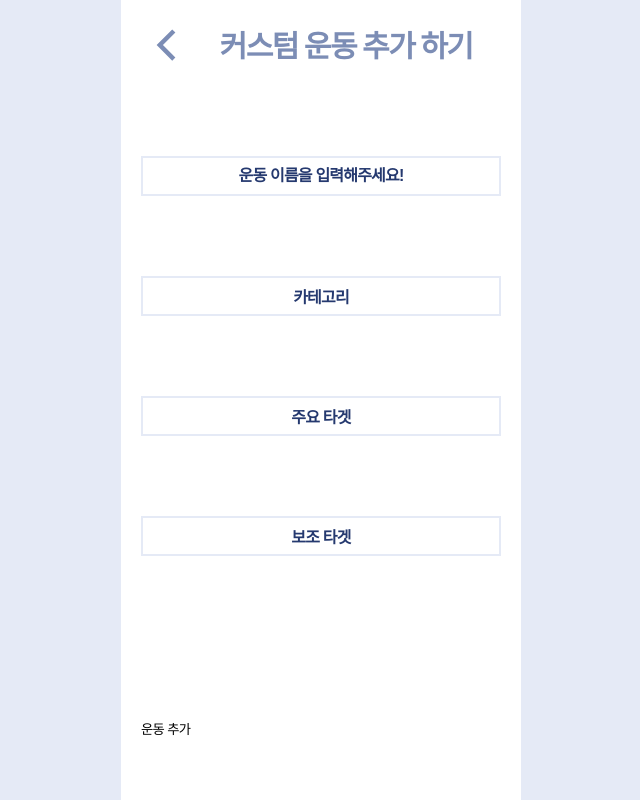
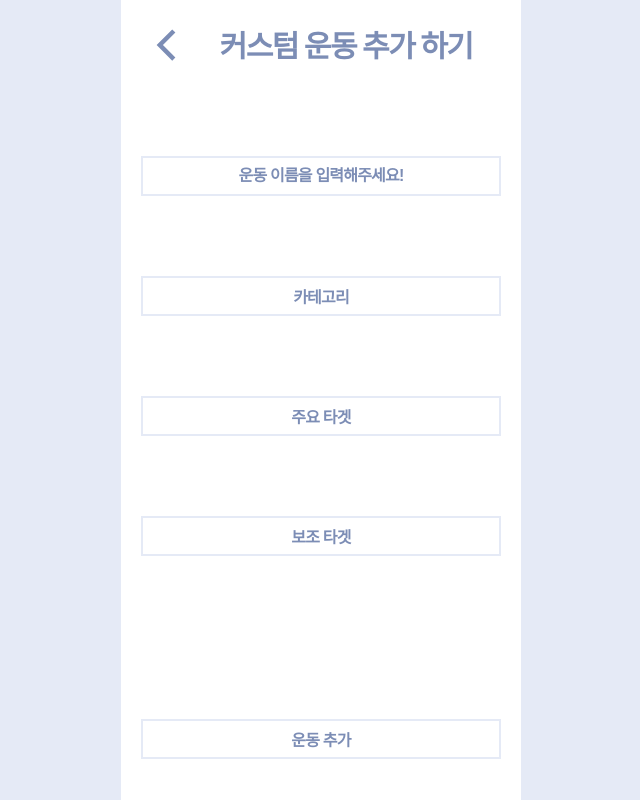
Before and after one commit to waterhumanB/progressive-overload, a React (Create React App) app: page /routine/routine-make/custom-exercise in a window 1280 px wide. Shown: the whole page, without its empty margins (319-959 px from the left). Built offline with nearby package versions, Linux system fonts and the light colour scheme.

Commit message:
feat: 커스텀 페이지 4개의 입력값이 모두 있을때 버튼 활성화

```diff
--- a/src/components/CustomSelectorBtn/styles.ts
+++ b/src/components/CustomSelectorBtn/styles.ts
@@ -7,15 +7,12 @@ export const customSelector = styled.button<{ selectorName: string }>`
   background: ${(props) =>
     props.selectorName === '카테고리' || props.selectorName === '주요 타겟' || props.selectorName === '보조 타겟'
       ? colors.WHITE
-      : colors.FOCUS};
-  border: ${(props) =>
-    props.selectorName === '카테고리' || props.selectorName === '주요 타겟' || props.selectorName === '보조 타겟'
-      ? `2px solid ${colors.BACK}`
-      : `2px solid ${colors.FOCUS}`};
+      : colors.BACK};
+  border: 2px solid ${colors.BACK};
   color: ${(props) =>
     props.selectorName === '카테고리' || props.selectorName === '주요 타겟' || props.selectorName === '보조 타겟'
-      ? colors.FOCUS
-      : colors.WHITE};
+      ? colors.FONT
+      : colors.FOCUS};
   font-size: 16px;
   margin-bottom: 80px;
   align-items: center;
--- a/src/components/Modal/CustomSelectorModal/index.tsx
+++ b/src/components/Modal/CustomSelectorModal/index.tsx
@@ -46,6 +46,11 @@ const CustomSelectorModal = ({
               </button>
             </div>
           )))}
+      {nameFitler === 'secondTarget' && (
+        <button name='secondTarget' value='없음' type='button' onClick={selectorData}>
+          없음
+        </button>
+      )}
     </S.customSelectorModalContainer>
   )
 }
--- a/src/routes/Routine/CustomExercise/index.tsx
+++ b/src/routes/Routine/CustomExercise/index.tsx
@@ -1,15 +1,18 @@
-import { useState } from 'react'
+import { ChangeEvent, useState } from 'react'
 import { useNavigate } from 'react-router-dom'
 import { ReactComponent as Arrow } from '../../../assets/imgs/arrow.svg'
 import CustomSelectorBtn from '../../../components/CustomSelectorBtn'
 import Modal from '../../../components/Modal'
 import * as S from './styles'
 
+const INIT_CUSTOMDATA = { name: '', category: '카테고리', mainTarget: '주요 타겟', secondTarget: '보조 타겟' }
+
 const CustomExercise = () => {
+  const navigate = useNavigate()
   const [toggleModal, setToggleModal] = useState(false)
   const [nameFilter, setNameFilter] = useState('')
-  const [customExerciseData, setCustomExerciseData] = useState<object>({})
-  const navigate = useNavigate()
+  const [customExerciseData, setCustomExerciseData] = useState<object>(INIT_CUSTOMDATA)
+  const customExerciseDataValues = Object.values(customExerciseData)
 
   const backPageRouter = () => {
     navigate(-1)
@@ -18,8 +21,23 @@ const CustomExercise = () => {
   const toggleModalHandler = () => {
     setToggleModal(!toggleModal)
   }
-  const customExerciseDataValues = Object.values(customExerciseData)
 
+  const customInputChange = (e: ChangeEvent<HTMLInputElement>) => {
+    const customData = {
+      [e.currentTarget.name]: e.currentTarget.value,
+    }
+    setCustomExerciseData({ ...customExerciseData, ...customData })
+  }
+
+  const compareCustomData =
+    customExerciseDataValues[0] === '' ||
+    customExerciseDataValues[1] === '카테고리' ||
+    customExerciseDataValues[2] === '주요 타겟' ||
+    customExerciseDataValues[3] === '보조 타겟'
+
+  const customExerciseDispatch = () => {
+    console.log(customExerciseData)
+  }
   return (
     <S.customPageConatiner>
       <S.customTitleBox>
@@ -29,30 +47,32 @@ const CustomExercise = () => {
         <div>커스텀 운동 추가 하기</div>
       </S.customTitleBox>
       <S.cutomDataBox>
-        <S.customInput>
-          <input placeholder='운동 이름을 입력해주세요!' />
+        <S.customInput inputValue={customExerciseDataValues[0] === ''}>
+          <input onChange={customInputChange} name='name' placeholder='운동 이름을 입력해주세요!' />
         </S.customInput>
         <CustomSelectorBtn
           setNameFilter={setNameFilter}
           name='category'
-          value={customExerciseDataValues.length === 0 ? '카테고리' : customExerciseDataValues[0]}
+          value={customExerciseDataValues[1] === '카테고리' ? '카테고리' : customExerciseDataValues[1]}
           toggleModalHandler={toggleModalHandler}
         />
         <CustomSelectorBtn
           setNameFilter={setNameFilter}
           name='mainTarget'
-          value={customExerciseDataValues.length <= 1 ? '주요 타겟' : customExerciseDataValues[1]}
+          value={customExerciseDataValues[2] === '주요 타겟' ? '주요 타겟' : customExerciseDataValues[2]}
           toggleModalHandler={toggleModalHandler}
         />
         <CustomSelectorBtn
           setNameFilter={setNameFilter}
           name='secondTarget'
-          value={customExerciseDataValues.length <= 2 ? '보조 타겟' : customExerciseDataValues[2]}
+          value={customExerciseDataValues[3] === '보조 타겟' ? '보조 타겟' : customExerciseDataValues[3]}
           toggleModalHandler={toggleModalHandler}
         />
       </S.cutomDataBox>
       <div>
-        <button type='button'>운동 추가</button>
+        <S.customExerciseAddBtn disabled={compareCustomData} onClick={customExerciseDispatch} type='button'>
+          운동 추가
+        </S.customExerciseAddBtn>
       </div>
       {toggleModal && (
         <Modal
--- a/src/routes/Routine/CustomExercise/styles.ts
+++ b/src/routes/Routine/CustomExercise/styles.ts
@@ -38,40 +38,44 @@ export const cutomDataBox = styled.div`
   display: flex;
   flex-direction: column;
   justify-content: center;
+
+  .focus {
+    background: ${colors.BACK};
+    input {
+      color: ${colors.FOCUS};
+    }
+  }
 `
 
-export const customInput = styled.div`
+export const customInput = styled.div<{ inputValue: boolean }>`
   width: 100%;
   height: 40px;
-  background: ${colors.WHITE};
+  background: ${(props) => (props.inputValue ? colors.WHITE : colors.BACK)};
   margin-bottom: 80px;
   border: 2px solid ${colors.BACK};
   input {
+    color: ${colors.FOCUS};
     font-weight: 600;
     width: 100%;
     height: 100%;
     text-align: center;
     ::placeholder {
-      color: ${colors.FOCUS};
+      color: ${colors.FONT};
     }
   }
 `
-export const customSelector = styled.button`
+
+export const customExerciseAddBtn = styled.button`
   width: 100%;
   height: 40px;
-  background: ${colors.WHITE};
+  background: ${colors.FOCUS};
   border: 2px solid ${colors.BACK};
-  color: ${colors.FOCUS};
+  color: ${colors.WHITE};
+  font-weight: 600;
   font-size: 16px;
-  margin-bottom: 80px;
-  align-items: center;
-  display: flex;
-  div {
-    font-weight: 600;
-    width: 100%;
-    height: 100%;
-    align-items: center;
-    display: flex;
-    justify-content: center;
+  :disabled {
+    border: 2px solid ${colors.BACK};
+    color: ${colors.FONT};
+    background: ${colors.WHITE};
   }
 `
--- a/src/routes/index.tsx
+++ b/src/routes/index.tsx
@@ -1,4 +1,4 @@
-import { useEffect } from 'react'
+import { useLayoutEffect } from 'react'
 import { Routes, Route, useNavigate, useLocation } from 'react-router-dom'
 import * as S from './styles'
 import Home from './Home'
@@ -15,7 +15,7 @@ const App = () => {
   const userInfo = useAppSelector(getUserInfo)
   const navigate = useNavigate()
   const location = useLocation()
-  useEffect(() => {
+  useLayoutEffect(() => {
     if (location.pathname === '/') {
       userInfo.user.nickName.length > 1 && navigate('/routine')
     }
```
